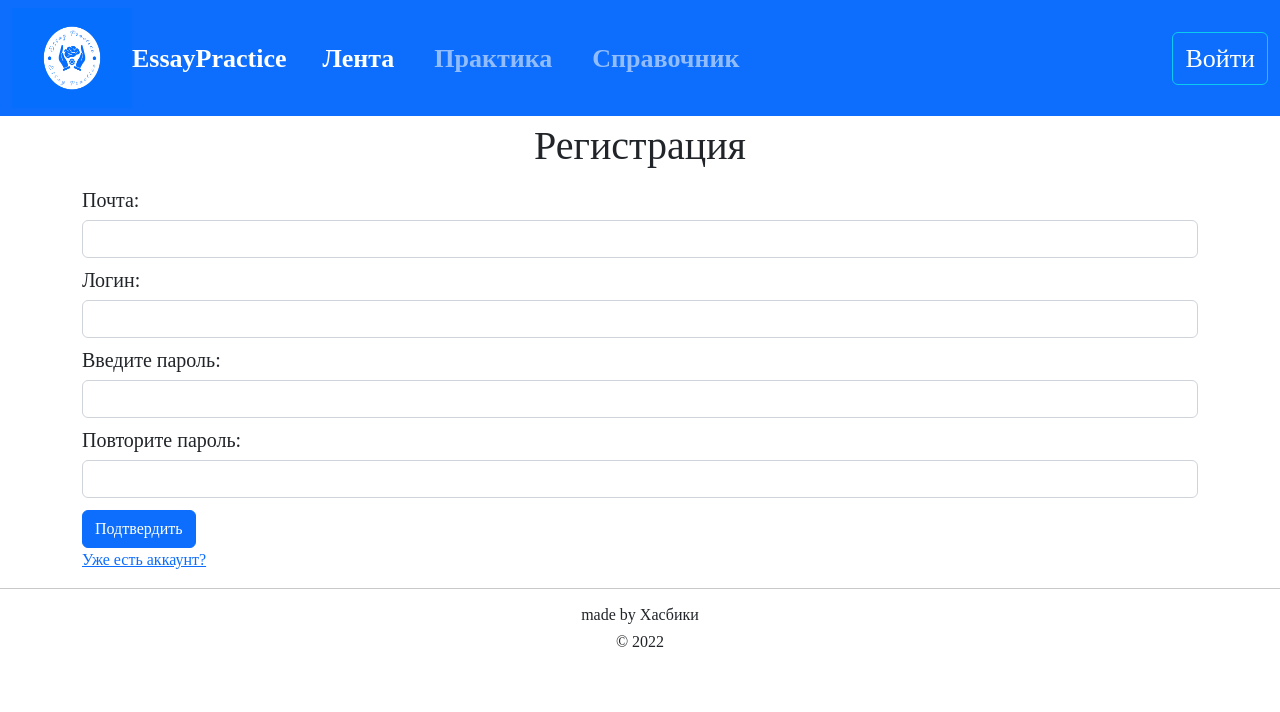
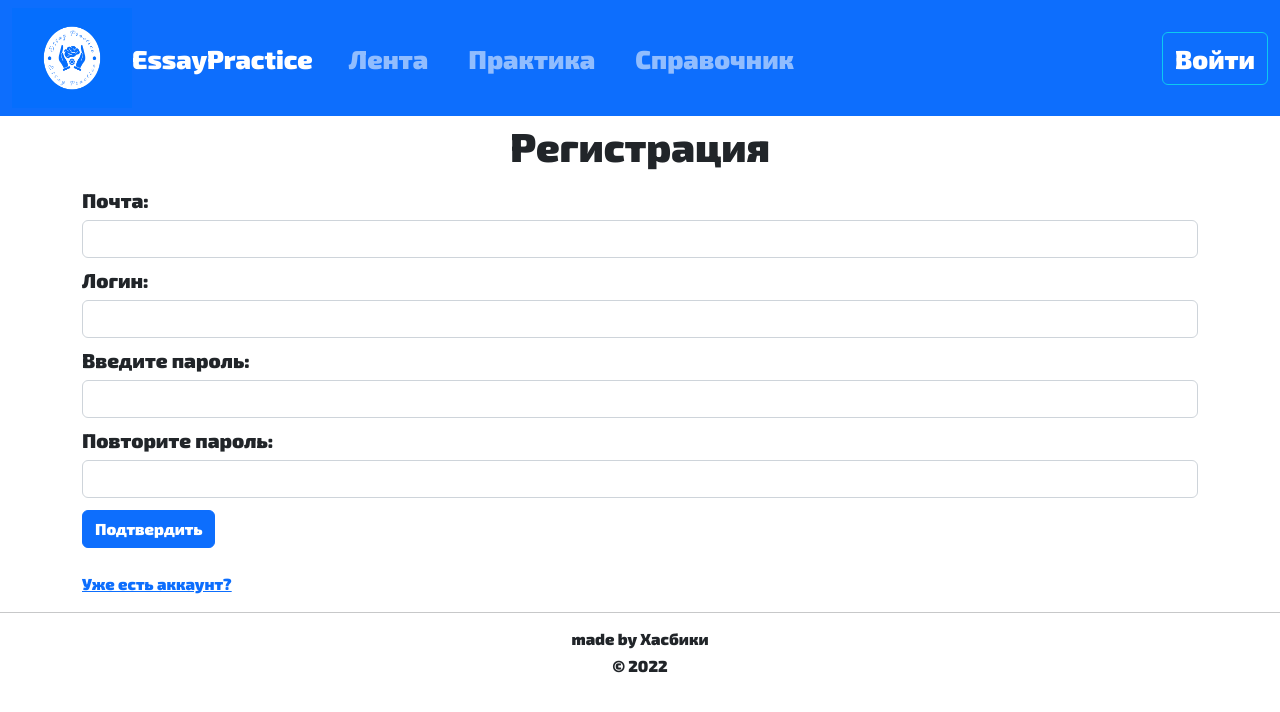
Before and after one commit to aeonva1ues/essaypractice, a Django app: page /auth/signup/ in a window 1280 px wide. Shown: the top 712 px of the page. Run offline with Django 3.2, Linux system fonts and the light colour scheme; some libraries are stand-ins or nearby versions; some web fonts are replaced.

Commit message:
fix templates

```diff
--- a/essay_practice/templates/base.html
+++ b/essay_practice/templates/base.html
@@ -5,13 +5,20 @@
     <meta charset="UTF-8">
     <meta http-equiv="X-UA-Compatible" content="IE=edge">
     <meta name="viewport" content="width=device-width, initial-scale=1.0">
+    <link rel="preconnect" href="https://fonts.googleapis.com">
+    <link rel="preconnect" href="https://fonts.gstatic.com" crossorigin>
+    <link href="https://fonts.googleapis.com/css2?family=Exo+2:wght@900&family=Roboto:wght@300&display=swap" rel="stylesheet">
     <link rel="stylesheet" href="{% static '/css/bootstrap.min.css' %}">
-    <link rel="stylesheet" href="https://fonts.googleapis.com/css?family=Lobster%22%3E">
+    <link rel="apple-touch-icon" sizes="180x180" href="/media/icons/apple-touch-icon.png">
+    <link rel="icon" type="image/png" sizes="32x32" href="/media/icons/favicon-32x32.png">
+    <link rel="icon" type="image/png" sizes="16x16" href="/media/icons/favicon-16x16.png">
+    <link rel="manifest" href="/media/icons/site.webmanifest">
+    <meta name="msapplication-TileColor" content="#da532c">
+    <meta name="theme-color" content="#ffffff">
     <script src="{% static '/js/bootstrap.min.js' %}"></script>
     <style>
-        body {
-            font-family: "Lobster"
-        }
+        @import url('https://fonts.googleapis.com/css2?family=Exo+2:wght@900&family=Roboto:wght@300&display=swap');
+        body {font-family: 'Exo 2', sans-serif;}
     </style>
 {% block title %}
 {% endblock %}
--- a/essay_practice/templates/include/form_post.html
+++ b/essay_practice/templates/include/form_post.html
@@ -27,4 +27,5 @@
         {{ field }}
     </div>
     {% endfor %}
+    <input style="margin-top: 12px" class="btn btn-primary" type="submit" value="Подтвердить">
 </form>
--- a/essay_practice/templates/include/header.html
+++ b/essay_practice/templates/include/header.html
@@ -9,17 +9,19 @@
             <span class="navbar-toggler-icon"></span>
           </button>
           <div class="collapse navbar-collapse" id="navbarText">
+            {% with request.resolver_match.view_name as view_name %}
               <ul class="navbar-nav me-auto mb-2 mb-lg-0">
                 <li class="nav-item" style="margin: 0 12px">
-                <a class="nav-link active" aria-current="page" href="/">Лента</a>
+                  <a class="nav-link {% if view_name == 'essayfeed:feed' %} active {% endif %}" aria-current="page" href="/">Лента</a>
                 </li>
                 <li class="nav-item" style="margin: 0 12px">
-                <a class="nav-link" href="#">Практика</a>
+                  <a href="" data-bs-toggle="modal" data-bs-target="#select-selection-modal" class="nav-link {% if view_name == 'writing:writing' %} active {% endif %}">Практика</a>
                 </li>
                 <li class="nav-item" style="margin: 0 12px">
                   <a class="nav-link" href="#">Справочник</a>
                 </li>
               </ul>
+            {% endwith %}
             {% if request.user.is_authenticated %}
               <a href="{% url 'users:profile' %}" class="btn btn-outline-info text-white" style="font-size: 26px">Профиль</a>
             {% else %}
@@ -29,3 +31,4 @@
         </div>
   </nav>
 </header>
+{% include 'include/select_selection_modal.html' %}
--- /dev/null
+++ b/essay_practice/templates/include/select_selection_modal.html
@@ -0,0 +1,31 @@
+<div class="modal fade" id="select-selection-modal" tabindex="-1" aria-labelledby="select-selection-modal-label" aria-hidden="true">
+    <div class="modal-dialog">
+      <div class="modal-content">
+        <div class="modal-header">
+          <h5 class="modal-title" id="select-selection-label">Выбор раздела</h5>
+          <button type="button" class="btn-close" data-bs-dismiss="modal" aria-label="Закрыть"></button>
+        </div>
+        <div class="modal-body">
+            {% if all_sections %}
+            <select id="sections-list" class="form-select form-select-lg mb-3" aria-label="Выбор раздела">
+                {% for section in all_sections %}
+                    <option value="{{ section.id }}">{{ section.name }}</option>
+                {% endfor %}
+            </select>
+            <script>
+                'use strict';
+                document.getElementById("sections-list").addEventListener("change", function (e) {
+                    const start_btn = document.getElementById("start-btn");
+                    start_btn.href = `/writing/${e.target.value}`;
+                  })
+            </script>
+            {% else %}
+            <h6>Упс... похоже, перечень пуст</h6>
+            {% endif %}
+        </div>
+        <div class="modal-footer">
+        <a id="start-btn" href="/writing/1" type="button" class="btn btn-info">Приступить!</a>
+        </div>
+      </div>
+    </div>
+</div>
--- a/essay_practice/templates/users/login.html
+++ b/essay_practice/templates/users/login.html
@@ -11,7 +11,6 @@
             <h1 class="card-title">Вход</h1>
 
             {% include 'include/form_post.html' %}
-            <input style="margin-top: 12px" class="btn btn-primary" type="submit" value="Подтвердить">
 
             <a href="{% url 'users:password_reset' %}">Забыли пароль?</a>
             <br>
--- a/essay_practice/templates/users/password_change.html
+++ b/essay_practice/templates/users/password_change.html
@@ -10,7 +10,6 @@
         <div class="card-body">
             <h1 class="text-center card-title">Изменить пароль</h1>
             {% include 'include/form_post.html' %}
-            <input style="margin-top: 12px" class="btn btn-primary" type="submit" value="Подтвердить">
             <br>
             <a class="text-center" href="{% url 'users:password_reset' %}">Забыли пароль?</a>
         </div>
--- a/essay_practice/templates/users/password_reset.html
+++ b/essay_practice/templates/users/password_reset.html
@@ -11,7 +11,6 @@
             <h1 class="card-title">Сброс пароля</h1>
 
             {% include 'include/form_post.html' %}
-            <input style="margin-top: 12px" class="btn btn-primary" type="submit" value="Подтвердить">
         </div>
     </div>
 </div>
--- a/essay_practice/templates/users/profile.html
+++ b/essay_practice/templates/users/profile.html
@@ -6,7 +6,6 @@
 <div class="container" style="padding-top: 60px">
     <h1 class="text-center">Изменить профиль</h1>
     {% include 'include/form_post.html' %}
-    <input style="margin-top: 12px" class="btn btn-primary" type="submit" value="Подтвердить">
     <hr>
     <br>
     <a class="btn btn-warning" href="{% url 'logout' %}">Выйти из аккаунта</a>
--- a/essay_practice/templates/users/signup.html
+++ b/essay_practice/templates/users/signup.html
@@ -6,7 +6,6 @@
 <div class="container" style="padding-top: 6px">
     <h1 class="text-center">Регистрация</h1>
     {% include 'include/form_post.html' %}
-    <input style="margin-top: 12px" class="btn btn-primary" type="submit" value="Подтвердить">
     <br>
     <a href="{% url 'users:login' %}">Уже есть аккаунт?</a>
 </div>
--- a/essay_practice/templates/writing/writing_essay.html
+++ b/essay_practice/templates/writing/writing_essay.html
@@ -7,7 +7,6 @@
 <div class="container">
     <h1 class="text-center">Написание сочинения</h1>
     {% include 'include/form_post.html' %}
-    <input class="btn btn-success" type="submit" value="Отправить">
     </form>
 </div>
 {% endblock %}
```
Also changed, not shown: essay_practice/templates/essay_feed/feed.html (added, +11 -0 lines). Lines whose indentation alone changed are shown as unchanged.
